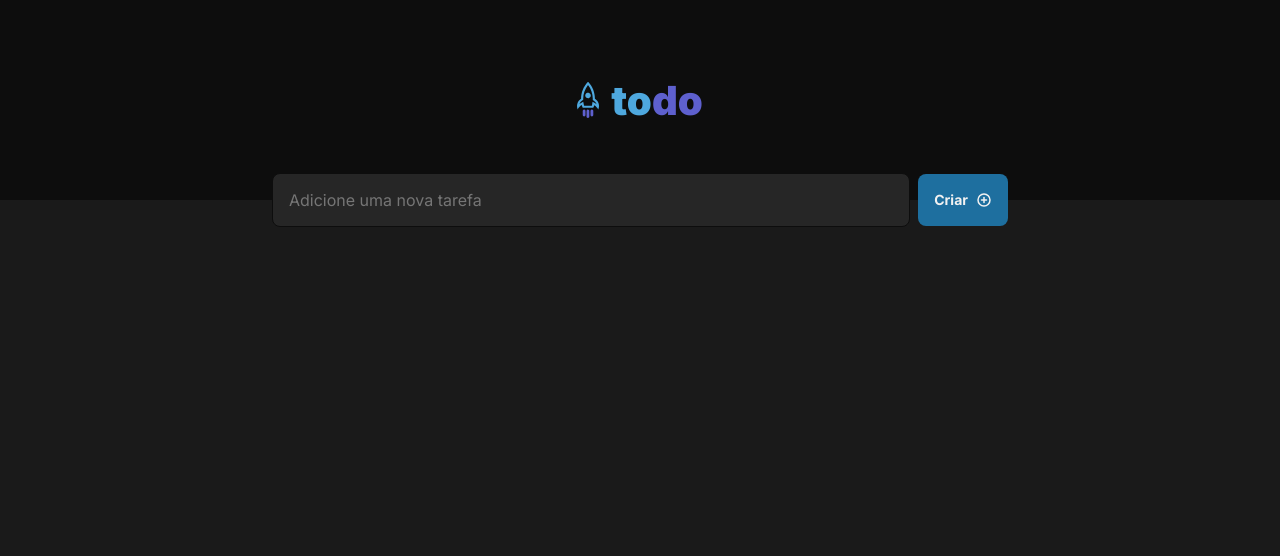
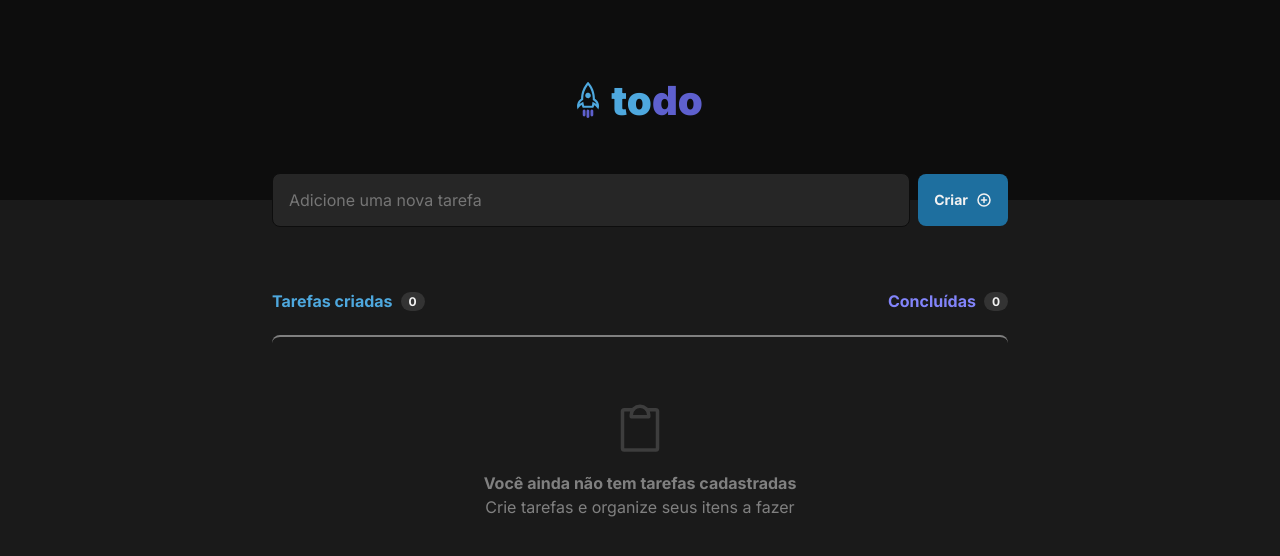
Before and after one commit to julioCoronetti/ToDo-List, a React (Vite) app: page / in a window 1280 px wide. Shown: the top 556 px of the page. Built offline with nearby package versions, Linux system fonts and the light colour scheme.

Commit message:
Adds Empty and List componentes to application

```diff
--- a/src/App.tsx
+++ b/src/App.tsx
@@ -3,6 +3,7 @@ import { PlusCircle } from "phosphor-react";
 import { Header } from "./components/Header.tsx";
 import { Input } from "./components/Input.tsx";
 import { Button } from "./components/Button.tsx";
+import { List } from "./components/List.tsx";
 
 import styles from "./App.module.css";
 
@@ -14,22 +15,17 @@ export function App() {
       <Header />
       <section className={styles.content}>
 
-
-        <div className={styles.newTaskContainer}>
+        <form className={styles.newTaskContainer}>
           <Input />
           <Button>
             Criar
             <PlusCircle size={16} color="#f2f2f2" weight="bold" />
           </Button>
+        </form>
+
+        <div>
+          <List />
         </div>
-
-        {/* <div>
-        <header>
-
-        </header>
-
-        <List />
-      </div> */}
       </section>
     </main>
   )
--- /dev/null
+++ b/src/components/Empty.module.css
@@ -0,0 +1,25 @@
+.content {
+    width: 100%;
+    display: flex;
+    padding: 4rem 1.5rem;
+    flex-direction: column;
+    justify-content: center;
+    align-items: center;
+    gap: 1rem;
+    border-top: 2px solid var(--gray-300);
+    margin-top: 1.5rem;
+    border-radius: 8px;
+}
+
+.paragraphEmpty {
+    color: var(--gray-300);
+    font-size: 1rem;
+    display: flex;
+    flex-direction: column;
+    align-items: center;
+    gap: 0.25rem;
+}
+
+.paragraphEmpty span:nth-child(1) {
+    font-weight: bold;
+}
--- /dev/null
+++ b/src/components/Empty.tsx
@@ -0,0 +1,15 @@
+import styles from "./Empty.module.css";
+
+import { Clipboard } from "phosphor-react";
+
+export function Empty() {
+    return (
+        <div className={styles.content}>
+            <Clipboard size={56} color="#3d3d3d" />
+            <p className={styles.paragraphEmpty}>
+                <span>Você ainda não tem tarefas cadastradas</span>
+                <span>Crie tarefas e organize seus itens a fazer</span>
+            </p>
+        </div>
+    )
+}
--- a/src/components/Header.module.css
+++ b/src/components/Header.module.css
@@ -1,4 +1,4 @@
-header {
+.container {
     height: 12.5rem;
     background-color: var(--gray-700);
 
@@ -8,16 +8,16 @@ header {
     gap: 0.75rem;
 }
 
-h1 {
+.container h1 {
     font-size: 2.5rem;
     line-height: normal;
     font-weight: 900;
 }
 
-span:nth-child(1) {
+.container span:nth-child(1) {
     color: var(--blue);
 }
 
-span:nth-child(2) {
+.container span:nth-child(2) {
     color: var(--purple-dark);
 }
--- a/src/components/Header.tsx
+++ b/src/components/Header.tsx
@@ -1,10 +1,10 @@
-import "./Header.module.css";
+import styles from "./Header.module.css";
 
 import rocketLogo from "../assets/rocket.svg";
 
 export function Header() {
     return (
-        <header>
+        <header className={styles.container}>
             <img src={rocketLogo} alt="Logo Todo List" />
             <h1>
                 <span>to</span>
--- /dev/null
+++ b/src/components/Item.tsx
@@ -0,0 +1,3 @@
+export function Item() {
+    return <li>item</li>
+}
--- /dev/null
+++ b/src/components/List.module.css
@@ -0,0 +1,34 @@
+.infoListContainer {
+    width: 100%;
+    display: flex;
+    justify-content: space-between;
+
+}
+
+.infoListContainer div {
+    display: flex;
+    align-items: center;
+    gap: 0.5rem;
+
+    font-size: 1rem;
+    font-weight: 700;
+}
+
+.infoListContainer div:nth-child(1) span:nth-child(1) {
+    color: var(--blue);
+}
+
+.infoListContainer div:nth-child(2) span:nth-child(1) {
+    color: var(--purple);
+}
+
+.infoListContainer div span:nth-child(2) {
+    font-size: 0.75rem;
+    border-radius: 999rem;
+    background: var(--gray-400);
+    padding: 2px 8px;
+}
+
+.listContainer {
+    list-style: none;
+}
--- /dev/null
+++ b/src/components/List.tsx
@@ -0,0 +1,36 @@
+import styles from "./List.module.css";
+
+import { Item } from "./Item.tsx";
+import { Empty } from "./Empty.tsx";
+
+export function List() {
+    const tasks = [];
+    const completedTasks = []; // só pra testar
+
+    return (
+        <>
+            <header className={styles.infoListContainer}>
+                <div>
+                    <span>Tarefas criadas</span>
+                    <span>{tasks.length}</span>
+                </div>
+
+                <div>
+                    <span>Concluídas</span>
+                    <span>{
+                        (tasks.length > 0 ?
+                            `${completedTasks.length} de ${tasks.length}` :
+                            tasks.length)}
+                    </span>
+                </div>
+            </header>
+
+            <ul className={styles.listContainer}>
+                {tasks.length > 0 ?
+                    <Item /> :
+                    <Empty />
+                }
+            </ul>
+        </>
+    )
+}
--- a/vite.config.ts
+++ b/vite.config.ts
@@ -7,6 +7,7 @@ export default defineConfig({
   server: {
     watch: {
       usePolling: true,
-    }
+    },
+    port: 3000,
   }
 })
```
